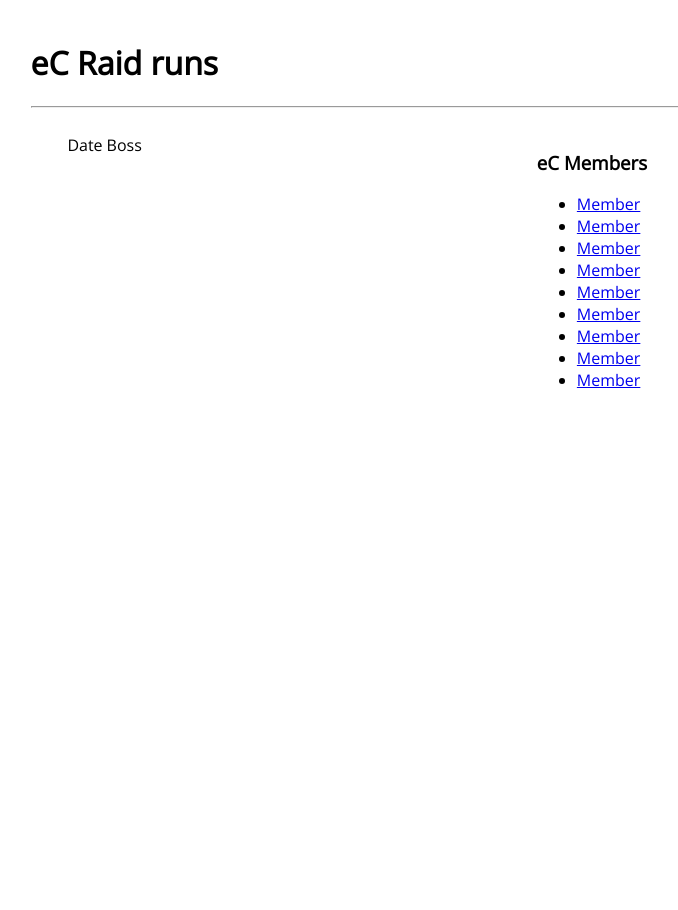
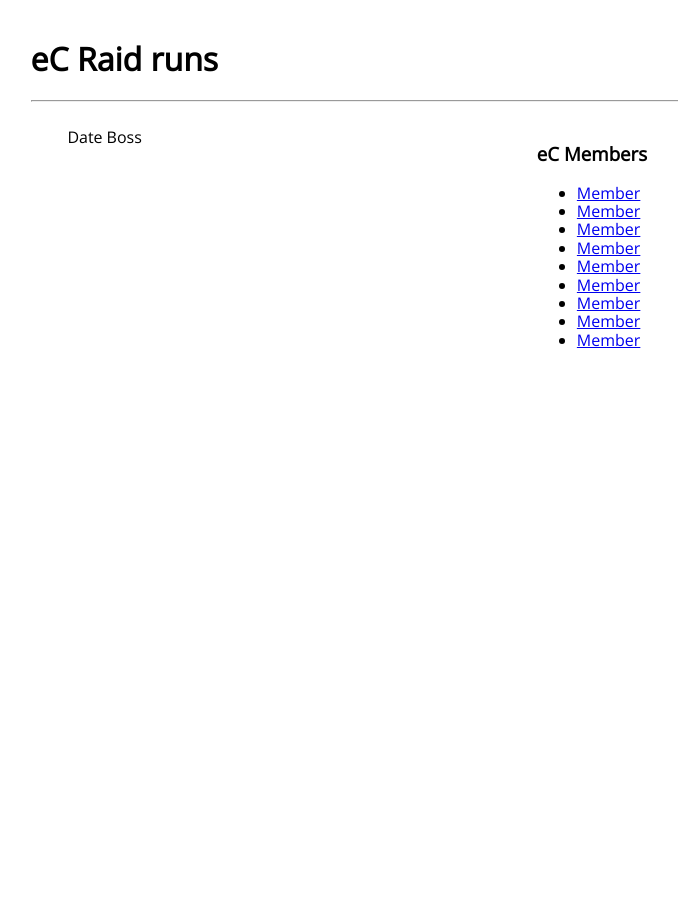
Before and after one commit to ec-gw2/ec-gw2.github.io, a Jekyll site: the page built from index.html, in a window 1280 px wide. Shown: the whole page, without its empty margins (147-825 px from the left). Built offline with Jekyll 4.4.1, drawn with Linux system fonts in a browser that asks for light colours; nearby versions of some CDN libraries; comment, search, counter and statistics services are not loaded.

Commit message:
Update default.html

```diff
--- a/_layouts/default.html
+++ b/_layouts/default.html
@@ -8,6 +8,7 @@
   {% seo %}
   <link href="{{ site.url }}/images/favicon.png" rel="icon">
   <link rel="stylesheet" type="text/css" href="http://fonts.googleapis.com/css?family=Open Sans">
+  <link rel="stylesheet" href="https://unpkg.com/purecss@1.0.0/build/pure-min.css" integrity="sha384-nn4HPE8lTHyVtfCBi5yW9d20FjT8BJwUXyWZT9InLYax14RDjBj46LmSztkmNP9w" crossorigin="anonymous">
   <link href="{{ site.url }}/css/style.css" rel="stylesheet">
 
 </head>
```
